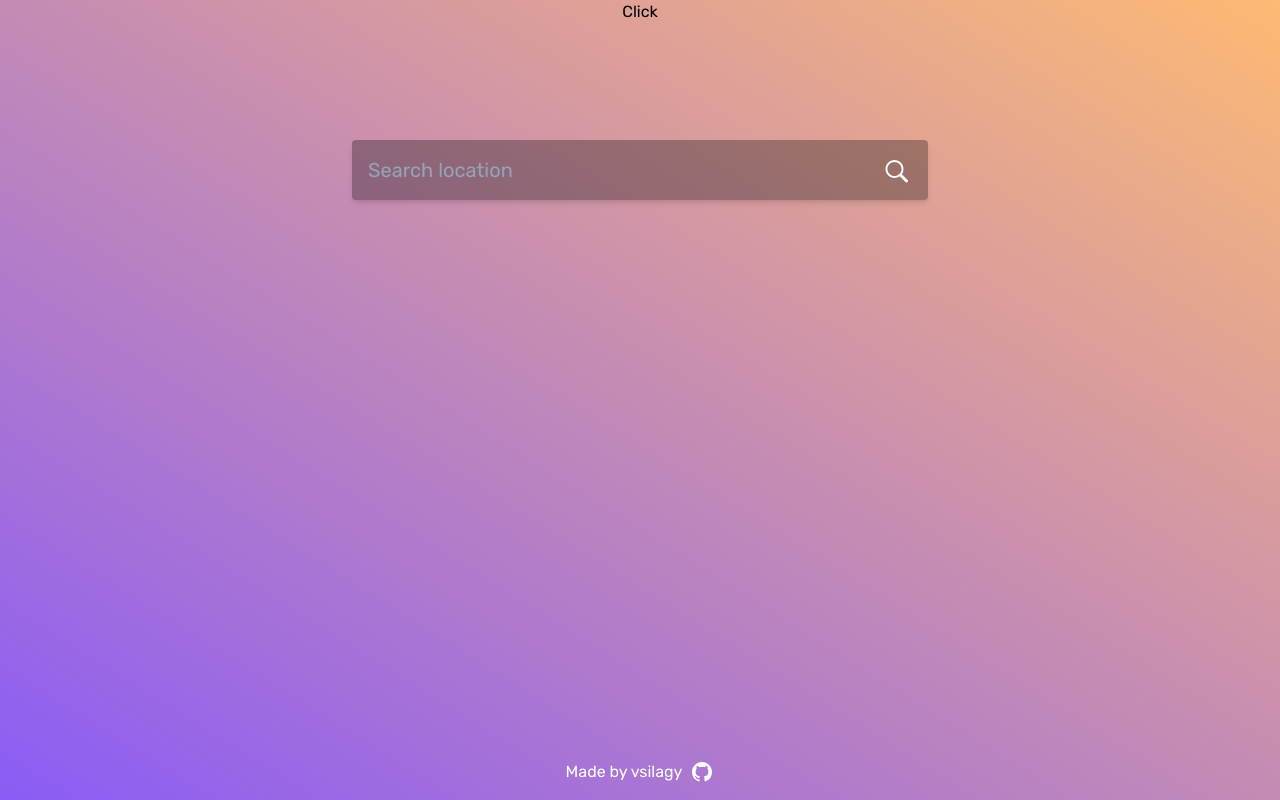
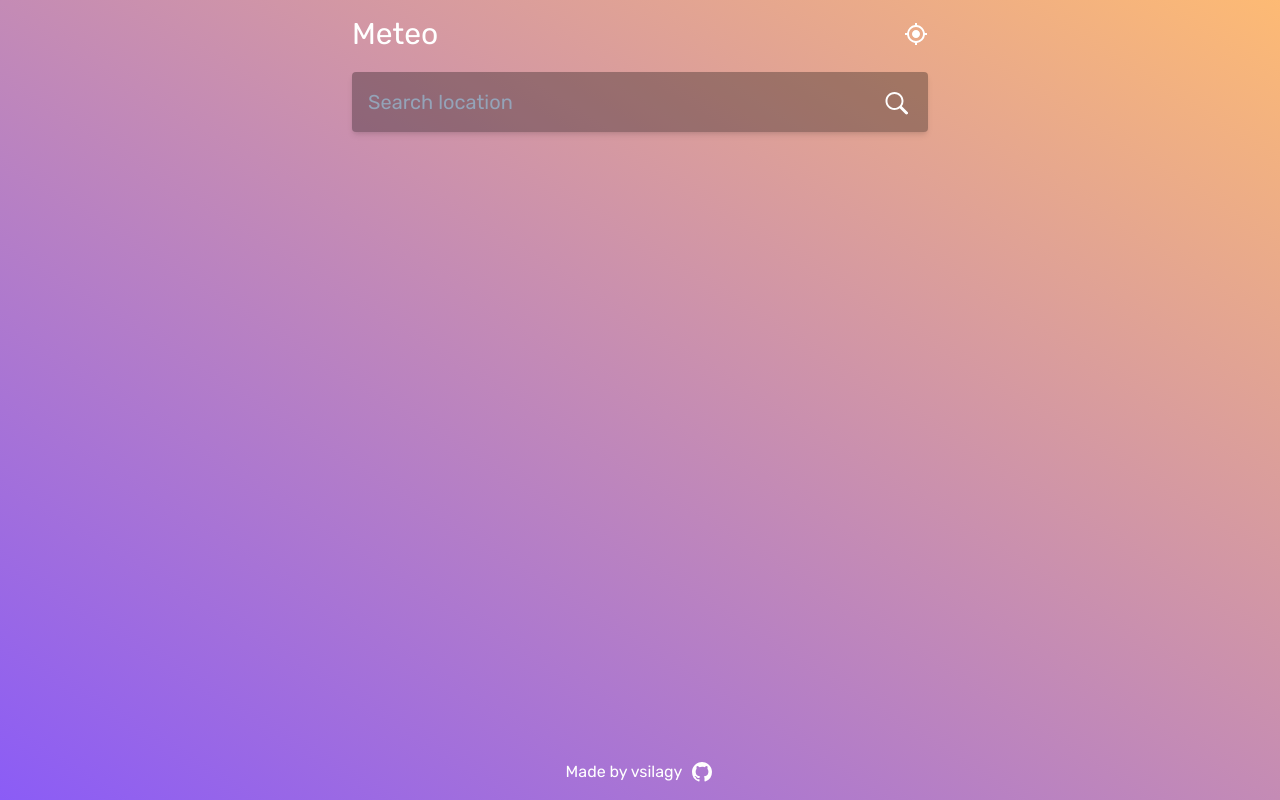
Before and after one commit to vsilagy/weather-app, a React (Vite) app: page / in a window 1280 px wide. Built offline with nearby package versions, Linux system fonts and the light colour scheme; no server answers.

Commit message:
add useGeolocation hook

```diff
--- a/src/App.jsx
+++ b/src/App.jsx
@@ -1,5 +1,7 @@
 import axios from 'axios';
 import { useState, useEffect } from 'react';
+import useGeolocation from './hook/useGeolocation';
+import Nav from './components/Nav';
 import SearchInput from './components/SearchInput';
 import Weather from './components/Weather';
 import Footer from './components/Footer';
@@ -8,12 +10,11 @@ function App() {
 	const [location, setLocation] = useState('Brasov');
 	const [data, setData] = useState({});
 	const [input, setInput] = useState('');
-	const [coords, setCoords] = useState(false);
-	const [lat, setLat] = useState('');
-	const [lon, setLon] = useState('');
 	const [icon, setIcon] = useState('');
+	const [unit, setUnit] = useState('metric');
 	const [loading, setLoading] = useState(false);
 
+	const coord = useGeolocation();
 	const API_KEY = 'a4e5f989f6883fe9d0a0483294699526';
 
 	const handleInput = (e) => {
@@ -27,20 +28,12 @@ function App() {
 			setInput('');
 		}
 	};
-	const handleClick = () => {
-		if (navigator.geolocation) {
-			navigator.geolocation.getCurrentPosition((position) => {
-				console.log(position);
-				setLat(position.coords.latitude);
-				setLon(position.coords.longitude);
-				setCoords(true);
-			});
-		}
-		if (coords) {
+	const handleGeolocation = () => {
+		if (coord.load) {
 			setLoading(true);
 			axios
 				.get(
-					`https://api.openweathermap.org/data/2.5/weather?lat=${lat}&lon=${lon}&units=metric&appid=${API_KEY}`,
+					`https://api.openweathermap.org/data/2.5/weather?lat=${coord.lat}&lon=${coord.lon}&units=${unit}&appid=${API_KEY}`,
 				)
 				.then((response) => {
 					setTimeout(() => {
@@ -55,14 +48,13 @@ function App() {
 					console.log(err);
 				});
 		}
-		setCoords(true);
 	};
 
 	useEffect(() => {
 		setLoading(true);
 		axios
 			.get(
-				`https://api.openweathermap.org/data/2.5/weather?q=${location}&units=metric&appid=${API_KEY}`,
+				`https://api.openweathermap.org/data/2.5/weather?q=${location}&units=${unit}&appid=${API_KEY}`,
 			)
 			.then((res) => {
 				setTimeout(() => {
@@ -79,9 +71,9 @@ function App() {
 	}, [location]);
 
 	return (
-		<main className="h-screen w-full relative bg-gradient-to-tr from-violet-500 to-orange-300">
-			<div className="flex flex-col gap-5  items-center  container mx-auto">
-				<button onClick={handleClick}>Click</button>
+		<main className="h-screen w-full flex flex-col justify-between bg-gradient-to-tr from-violet-500 to-orange-300">
+			<div className="flex flex-col gap-5 items-center justify-start container mx-auto">
+				<Nav handleGeolocation={handleGeolocation} />
 				<SearchInput
 					handleInput={handleInput}
 					handleSubmit={handleSubmit}
--- a/src/components/Footer.jsx
+++ b/src/components/Footer.jsx
@@ -3,7 +3,7 @@ import { RiGithubFill } from 'react-icons/ri';
 
 const Footer = () => {
 	return (
-		<footer className="absolute w-full left-0 bottom-0">
+		<footer className="relative">
 			<div className="flex justify-center items-center gap-2 p-4 text-white">
 				<p>Made by vsilagy</p>
 				<a
--- /dev/null
+++ b/src/components/Nav.jsx
@@ -0,0 +1,16 @@
+import React from 'react';
+import { MdOutlineGpsFixed } from 'react-icons/md';
+const Nav = ({ handleGeolocation }) => {
+	return (
+		<>
+			<div className="w-[36rem] flex pt-4 justify-between text-white">
+				<h2 className="text-3xl">Meteo</h2>
+				<button onClick={handleGeolocation}>
+					<MdOutlineGpsFixed className="text-2xl  hover:text-amber-500" />
+				</button>
+			</div>
+		</>
+	);
+};
+
+export default Nav;
--- a/src/components/SearchInput.jsx
+++ b/src/components/SearchInput.jsx
@@ -1,11 +1,11 @@
 import React from 'react';
-import { MdOutlineGpsFixed } from 'react-icons/md';
+
 import { GoSearch } from 'react-icons/go';
 
 const SearchInput = ({ handleInput, handleSubmit, input }) => {
 	return (
 		<div>
-			<form className="w-80 md:w-[36rem] mt-24">
+			<form className="w-80 md:w-[36rem]">
 				<div className="relative">
 					<input
 						className="w-full p-4 text-white text-xl rounded outline-none shadow-md bg-transparent/30 placeholder:text-slate-400 focus:ring focus:ring-white"
@@ -18,9 +18,6 @@ const SearchInput = ({ handleInput, handleSubmit, input }) => {
 						<GoSearch className="absolute right-5 top-5 text-white text-2xl hover:scale-110 hover:text-amber-500" />
 					</button>
 				</div>
-				{/* <button>
-					<MdOutlineGpsFixed className="text-2xl  hover:text-amber-500" />
-				</button> */}
 			</form>
 		</div>
 	);
--- /dev/null
+++ b/src/hook/useGeolocation.jsx
@@ -0,0 +1,38 @@
+import React, { useState, useEffect } from 'react';
+
+const useGeolocation = () => {
+	const [geoloc, setGeoloc] = useState({
+		load: false,
+		lat: 0,
+		lon: 0,
+	});
+
+	const onSuccess = (location) => {
+		setGeoloc({
+			load: true,
+			lat: location.coords.latitude,
+			lon: location.coords.longitude,
+		});
+	};
+
+	const onError = (error) => {
+		setGeoloc({
+			load: true,
+			error,
+		});
+	};
+
+	useEffect(() => {
+		if (!('geolocation' in navigator)) {
+			onError({
+				code: 0,
+				message: 'Geolocation not supported',
+			});
+		}
+		navigator.geolocation.getCurrentPosition(onSuccess, onError);
+	}, []);
+
+	return geoloc;
+};
+
+export default useGeolocation;
```
